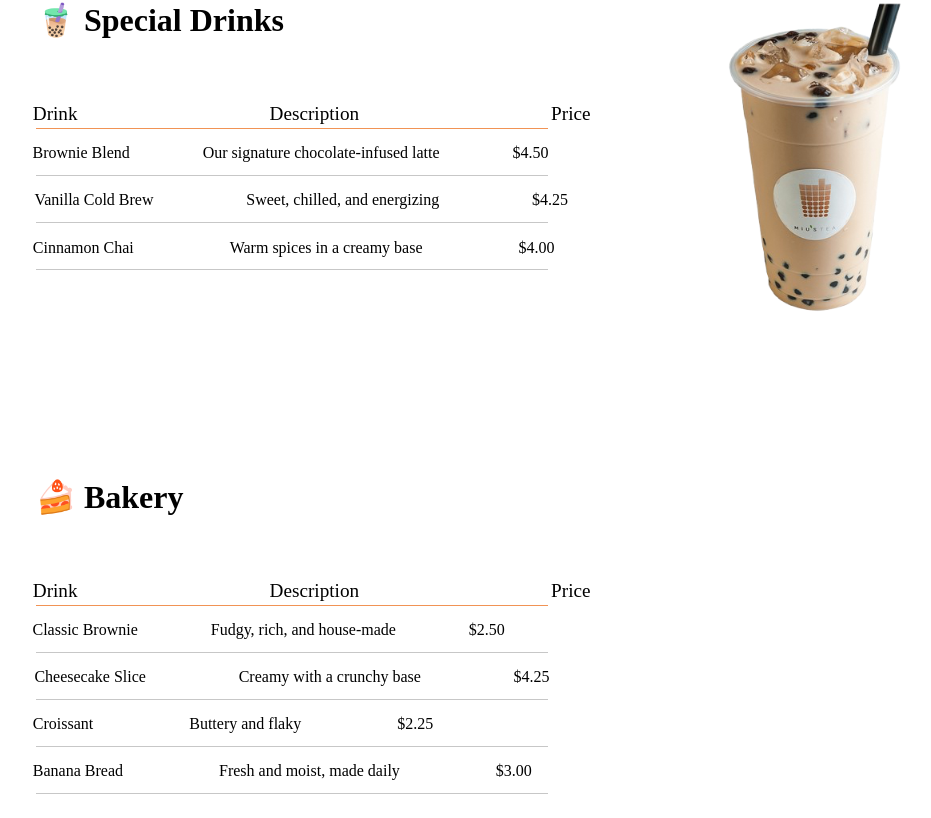
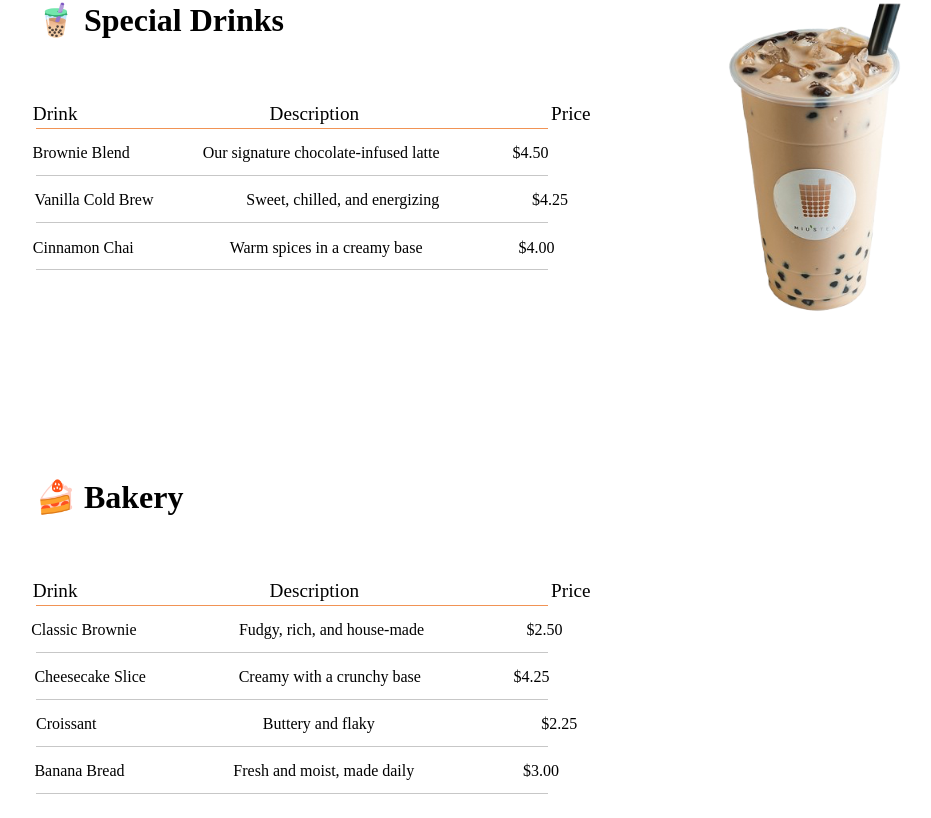
Before and after one commit to Binada-SH/React_coffee_shop_website, a React (Vite) app in the folder coffee_shop/Coffee_Shop/: page / in a window 1280 px wide. Shown: the part 2878-3696 px from the top of the page, without its empty margins (124-1055 px from the left). Built offline with nearby package versions, Linux system fonts and the light colour scheme.

Commit message:
Menu 3 Justifying

```diff
--- a/coffee_shop/Coffee_Shop/src/Components/menu/menu.css
+++ b/coffee_shop/Coffee_Shop/src/Components/menu/menu.css
@@ -347,7 +347,7 @@
 
 .btd1 {
     margin-top: 1rem;
-    margin-left: 7.5rem;
+    margin-left: 6.5rem;
 }
 
 .btr1 li {
@@ -355,7 +355,7 @@
     font-size: 1rem;
     font-family: 'jura';
     display: inline;
-    padding: 2.28rem;
+    padding: 3.2rem;
 }
 
 .bml1 {
@@ -395,7 +395,7 @@
 
 .btd3 {
     margin-top: 1rem;
-    margin-left: 6.8rem;
+    margin-left: 4.8rem;
 }
 
 .btr3 li {
@@ -403,7 +403,7 @@
     font-size: 1rem;
     font-family: 'jura';
     display: inline;
-    padding: 3rem;
+    padding: 5.2rem;
 }
 
 .bml3 {
@@ -419,7 +419,7 @@
 
 .btd4 {
     margin-top: 1rem;
-    margin-left: 6.8rem;
+    margin-left: 6.5rem;
 }
 
 .btr4 li {
@@ -427,7 +427,7 @@
     font-size: 1rem;
     font-family: 'jura';
     display: inline;
-    padding: 3rem;
+    padding: 3.4rem;
 }
 
 .bml4 {
```
